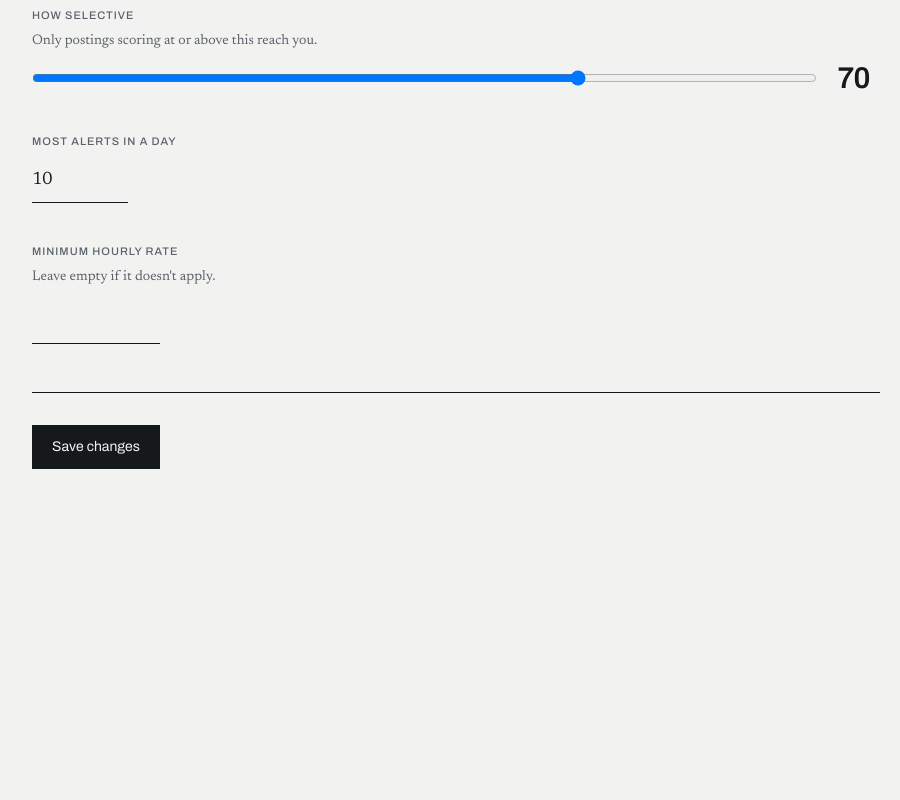
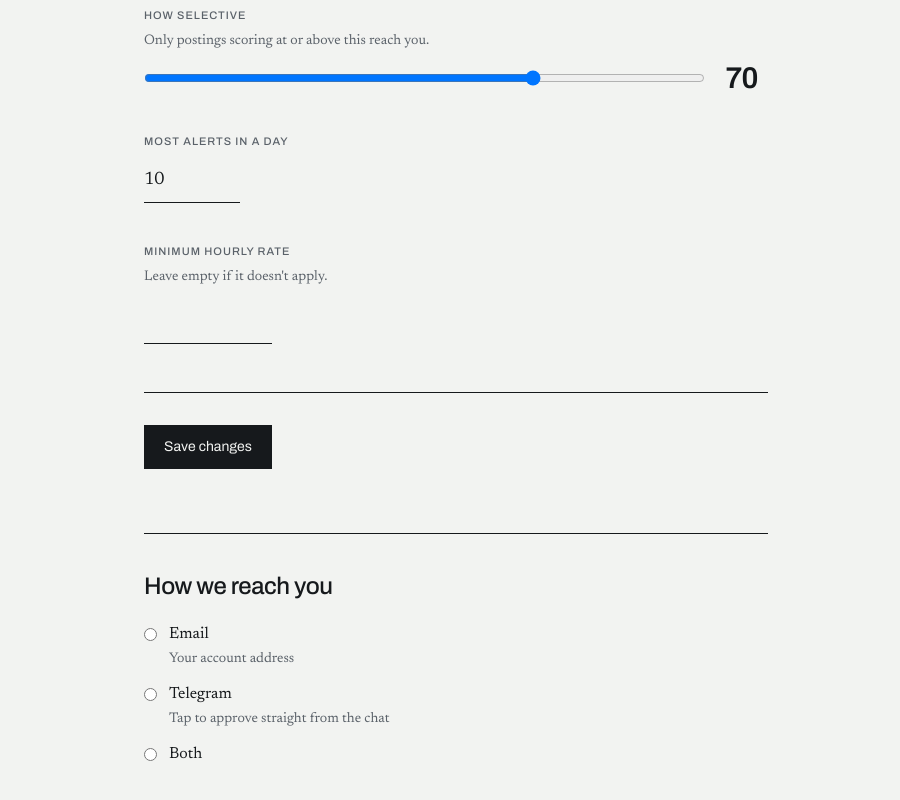
Before and after one commit to WisdomLota/geeglot-web, a Next.js app: page /preferences in a window 1280 px wide. Shown: the part 1574-2374 px from the top of the page, without its empty margins (184-1084 px from the left). Before the commit the page ends 2123 px from the top, so only its background shows below. Built offline with nearby package versions, Linux system fonts and the light colour scheme; no server answers.

Commit message:
telegram linking, channel picker in preferences, docx

```diff
--- a/src/app/preferences/page.tsx
+++ b/src/app/preferences/page.tsx
@@ -2,9 +2,9 @@
 
 import { useEffect, useState } from 'react';
 import Link from 'next/link';
-import { apiGet, apiPut } from '@/lib/api';
+import { apiGet, apiPut, apiPost, apiDelete } from '@/lib/api';
+import { CvUpload } from '@/components/cv-upload';
 import { SignOut } from '@/components/sign-out';
-import { CvUpload } from '@/components/cv-upload';
 
 interface Preferences {
   skills: string[];
@@ -17,6 +17,12 @@ interface Preferences {
   min_hourly_rate: number | null;
   profession_context: string | null;
   seeking: string[];
+}
+
+interface Profile {
+  email: string | null;
+  alert_channel: string;
+  telegram_chat_id: string | null;
 }
 
 const PLATFORMS = [
@@ -33,7 +39,6 @@ const COUNTRIES = [
   { id: 'au', label: 'Australia' },
 ];
 
-/** Comma-separated text ↔ string[] */
 function toList(s: string): string[] {
   return s
     .split(',')
@@ -43,15 +48,18 @@ function toList(s: string): string[] {
 
 export default function PreferencesPage() {
   const [prefs, setPrefs] = useState<Preferences | null>(null);
+  const [profile, setProfile] = useState<Profile | null>(null);
   const [error, setError] = useState<string | null>(null);
   const [saved, setSaved] = useState(false);
   const [busy, setBusy] = useState(false);
+  const [linking, setLinking] = useState(false);
 
   useEffect(() => {
+    apiGet<Profile>('/me/profile').then(setProfile).catch(() => {});
+
     apiGet<Preferences>('/me/preferences')
       .then(setPrefs)
       .catch(() => {
-        // No preferences yet — start from a blank set rather than an error.
         setPrefs({
           skills: [],
           search_queries: [],
@@ -73,12 +81,45 @@ export default function PreferencesPage() {
     setSaved(false);
   }
 
+  async function setChannel(channel: string) {
+    if (!profile) return;
+    setProfile({ ...profile, alert_channel: channel });
+    try {
+      await apiPut('/me/profile', { alert_channel: channel });
+    } catch (e) {
+      setError((e as Error).message);
+    }
+  }
+
+  async function connectTelegram() {
+    setLinking(true);
+    setError(null);
+    try {
+      const { url } = await apiPost<{ url: string }>('/me/telegram/link');
+      window.open(url, '_blank');
+    } catch (e) {
+      setError((e as Error).message);
+    } finally {
+      setLinking(false);
+    }
+  }
+
+  async function disconnectTelegram() {
+    try {
+      await apiDelete('/me/telegram');
+      const fresh = await apiGet<Profile>('/me/profile');
+      setProfile(fresh);
+    } catch (e) {
+      setError((e as Error).message);
+    }
+  }
+
   async function save() {
     if (!prefs) return;
     setBusy(true);
     setError(null);
     try {
-        await apiPut('/me/preferences', {
+      await apiPut('/me/preferences', {
         skills: prefs.skills,
         search_queries: prefs.search_queries,
         excluded_keywords: prefs.excluded_keywords,
@@ -100,14 +141,18 @@ export default function PreferencesPage() {
 
   if (!prefs) {
     return (
-      <main className="mx-auto max-w-4xl px-5 py-16 sm:px-6 sm:py-20">
+      <main className="mx-auto max-w-2xl px-5 py-16 sm:px-6 sm:py-20">
         <p className="meta">Loading</p>
       </main>
     );
   }
 
+  const linked = profile?.telegram_chat_id != null;
+  const wantsTelegram =
+    profile?.alert_channel === 'telegram' || profile?.alert_channel === 'both';
+
   return (
-    <main className="mx-auto max-w-4xl px-5 py-16 sm:px-6 sm:py-20">
+    <main className="mx-auto max-w-2xl px-5 py-16 sm:px-6 sm:py-20">
       <header className="mb-12 sm:mb-16">
         <div className="mb-6 flex justify-between gap-4">
           <Link href="/" className="meta underline underline-offset-4">
@@ -138,7 +183,6 @@ export default function PreferencesPage() {
             value={prefs.profession_context ?? ''}
             onChange={(e) => set('profession_context', e.target.value)}
             rows={4}
-            placeholder="Registered nurse, NMC-registered, community settings in and around Nicosia. Prefer day shifts."
             className="w-full resize-y border-b bg-transparent py-2 outline-none focus:border-current"
             style={{ borderColor: 'var(--color-rule)' }}
           />
@@ -151,7 +195,6 @@ export default function PreferencesPage() {
           <input
             value={prefs.search_queries.join(', ')}
             onChange={(e) => set('search_queries', toList(e.target.value))}
-            placeholder="registered nurse, staff nurse"
             className="w-full border-b bg-transparent py-2 text-lg outline-none focus:border-current"
             style={{ borderColor: 'var(--color-rule)' }}
           />
@@ -161,7 +204,6 @@ export default function PreferencesPage() {
           <input
             value={prefs.skills.join(', ')}
             onChange={(e) => set('skills', toList(e.target.value))}
-            placeholder="triage, palliative care, wound management"
             className="w-full border-b bg-transparent py-2 text-lg outline-none focus:border-current"
             style={{ borderColor: 'var(--color-rule)' }}
           />
@@ -174,7 +216,6 @@ export default function PreferencesPage() {
           <input
             value={prefs.excluded_keywords.join(', ')}
             onChange={(e) => set('excluded_keywords', toList(e.target.value))}
-            placeholder="night shift, agency"
             className="w-full border-b bg-transparent py-2 text-lg outline-none focus:border-current"
             style={{ borderColor: 'var(--color-rule)' }}
           />
@@ -303,7 +344,8 @@ export default function PreferencesPage() {
         </Field>
       </div>
 
-      <div className="mt-12 flex flex-wrap items-center gap-4 border-t pt-8"
+      <div
+        className="mt-12 flex flex-wrap items-center gap-4 border-t pt-8"
         style={{ borderColor: 'var(--color-rule)' }}
       >
         <button
@@ -319,12 +361,91 @@ export default function PreferencesPage() {
           {busy ? 'Saving' : 'Save changes'}
         </button>
         {saved && <span className="meta">Saved</span>}
-        {error && (
-          <span className="text-sm" style={{ color: 'var(--color-signal)' }}>
-            {error}
-          </span>
+      </div>
+
+      {/* Delivery settings save on change, so they sit below the save button. */}
+      <section
+        className="mt-16 border-t pt-10"
+        style={{ borderColor: 'var(--color-rule)' }}
+      >
+        <h2
+          className="numeral mb-6 text-2xl"
+          style={{ fontWeight: 500, letterSpacing: '-0.02em' }}
+        >
+          How we reach you
+        </h2>
+
+        <div className="mb-8 space-y-3">
+          {[
+            {
+              id: 'email',
+              label: 'Email',
+              note: profile?.email ?? 'Your account address',
+            },
+            { id: 'telegram', label: 'Telegram', note: 'Tap to approve straight from the chat' },
+            { id: 'both', label: 'Both', note: '' },
+          ].map((c) => (
+            <label key={c.id} className="flex cursor-pointer items-start gap-3">
+              <input
+                type="radio"
+                name="channel"
+                checked={profile?.alert_channel === c.id}
+                onChange={() => setChannel(c.id)}
+                className="mt-1.5"
+              />
+              <span>
+                <span className="block">{c.label}</span>
+                {c.note && (
+                  <span className="text-sm" style={{ color: 'var(--color-ink-soft)' }}>
+                    {c.note}
+                  </span>
+                )}
+              </span>
+            </label>
+          ))}
+        </div>
+
+        {wantsTelegram && (
+          <div>
+            <p className="meta mb-2">Telegram</p>
+            {linked ? (
+              <div className="flex flex-wrap items-baseline gap-4">
+                <span>Connected</span>
+                <button
+                  onClick={disconnectTelegram}
+                  className="meta underline underline-offset-4"
+                >
+                  Disconnect
+                </button>
+              </div>
+            ) : (
+              <div>
+                <p className="mb-4 text-sm" style={{ color: 'var(--color-ink-soft)' }}>
+                  Opens Telegram and connects this account. Takes one tap.
+                </p>
+                <button
+                  onClick={connectTelegram}
+                  disabled={linking}
+                  className="px-4 py-2.5 text-sm disabled:opacity-40"
+                  style={{
+                    fontFamily: 'var(--font-display)',
+                    background: 'var(--color-ink)',
+                    color: 'var(--color-paper)',
+                  }}
+                >
+                  {linking ? 'Opening Telegram' : 'Connect Telegram'}
+                </button>
+              </div>
+            )}
+          </div>
         )}
-      </div>
+      </section>
+
+      {error && (
+        <p className="mt-6 text-sm" style={{ color: 'var(--color-signal)' }}>
+          {error}
+        </p>
+      )}
     </main>
   );
 }
--- a/src/app/welcome/page.tsx
+++ b/src/app/welcome/page.tsx
@@ -177,7 +177,7 @@ export default function Onboarding() {
           <input
             ref={inputRef}
             type="file"
-            accept="application/pdf"
+            accept=".pdf,.docx,application/pdf,application/vnd.openxmlformats-officedocument.wordprocessingml.document"
             className="hidden"
             onChange={(e) => {
               const f = e.target.files?.[0];
--- a/src/components/cv-upload.tsx
+++ b/src/components/cv-upload.tsx
@@ -63,7 +63,7 @@ export function CvUpload() {
       <input
         ref={inputRef}
         type="file"
-        accept="application/pdf"
+        accept=".pdf,.docx,application/pdf,application/vnd.openxmlformats-officedocument.wordprocessingml.document"
         className="hidden"
         onChange={(e) => {
           const f = e.target.files?.[0];
```
